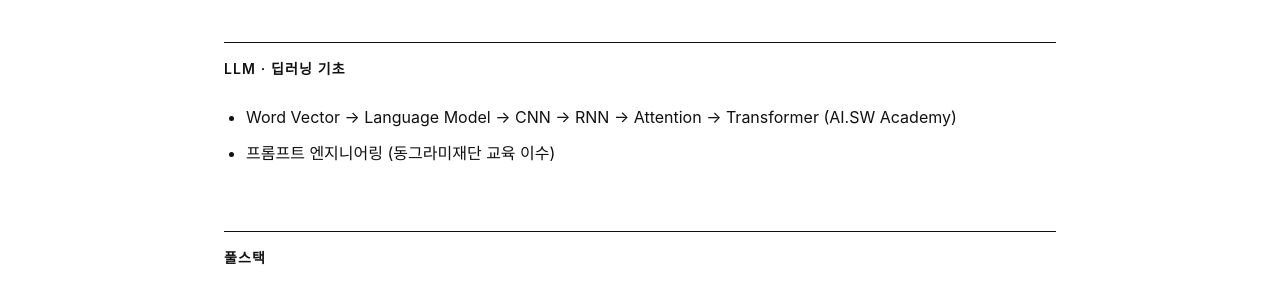
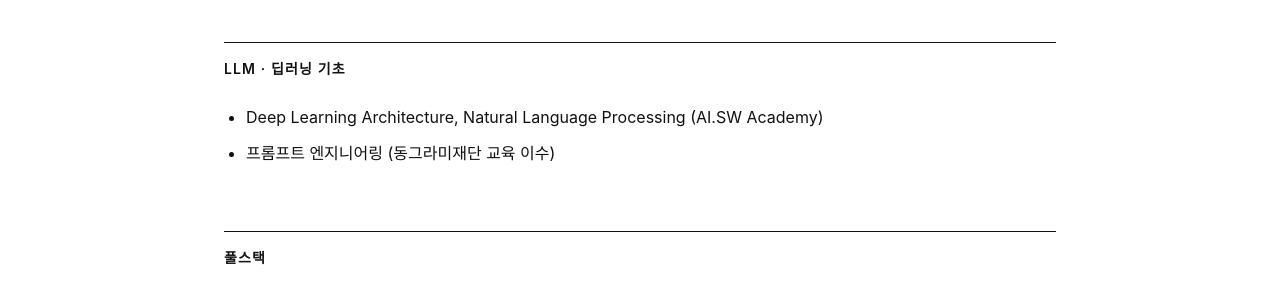
Before and after one commit to wang-gw/portfolio, a Jekyll site: the page built from skills.html, in a window 1280 px wide and 1388 px high. Shown: the part 549-846 px from the top of the window. Built offline with Jekyll 4.4.1, drawn with Linux system fonts in a browser that asks for light colours; some web fonts are replaced.

Commit message:
Update skills.html

```diff
--- a/skills.html
+++ b/skills.html
@@ -37,7 +37,7 @@ permalink: /skills/
     <span data-lang="en">LLM · DL fundamentals</span>
   </h2>
   <ul>
-    <li>Word Vector → Language Model → CNN → RNN → Attention → Transformer (AI.SW Academy)</li>
+    <li>Deep Learning Architecture, Natural Language Processing (AI.SW Academy)</li>
     <li>
       <span data-lang="ko">프롬프트 엔지니어링 (동그라미재단 교육 이수)</span>
       <span data-lang="en">Prompt engineering (Donggurami Foundation)</span>
```
